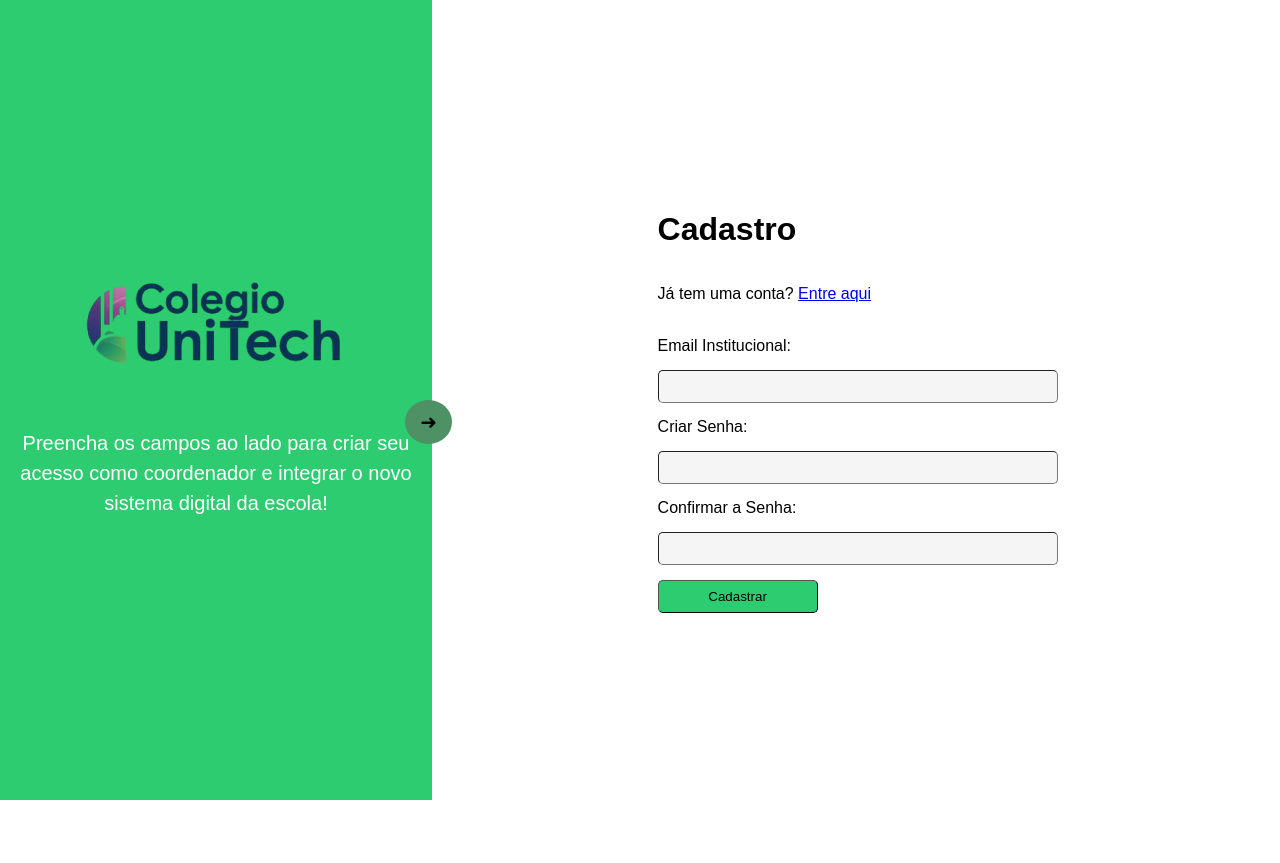
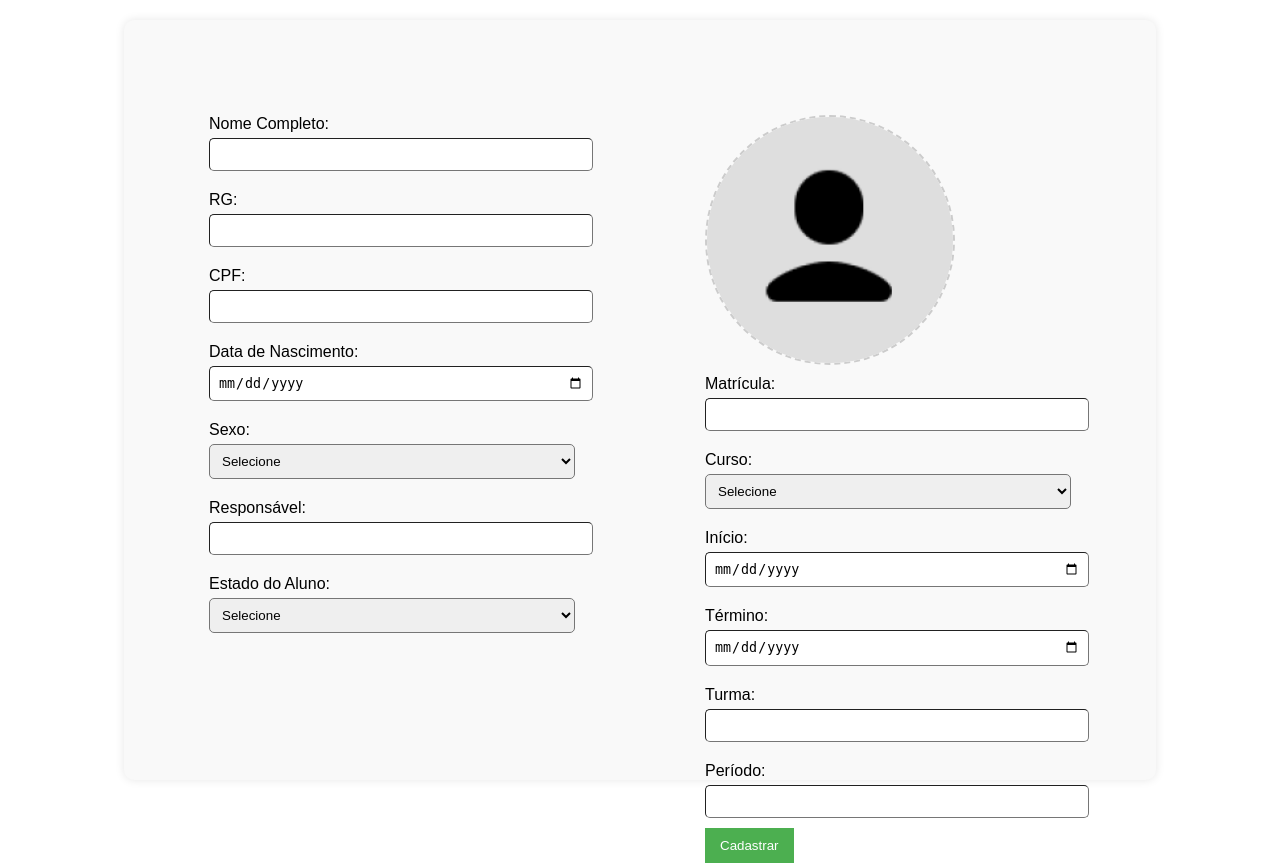
Before and after one commit to MartinsLavinia/Cadastro_alunos, a PHP site: page / in a window 1280 px wide. Before the commit the page ends 800 px from the top, so only its background shows below. Run offline with PHP 8.4, Linux system fonts and the light colour scheme.

Commit message:
imagem no forms (af)

```diff
--- a/index.php
+++ b/index.php
@@ -1,97 +1,131 @@
 <!DOCTYPE html>
-<html lang="en">
+<html lang="pt-BR">
 <head>
     <meta charset="UTF-8">
     <meta name="viewport" content="width=device-width, initial-scale=1.0">
-    <title>Cadastro</title>
+    <title>Cadastro de Alunos</title>
     <style>
-        body, html {
-  margin: 0;
-  padding: 0;
-  height: 100%;
+        body {
             font-family: Arial, sans-serif;
+            margin: 20px;
+        }
+        form {
+            margin-bottom: 20px;
+        }
+        label {
+            display: block;
+            margin: 10px 0 5px;
+        }
+        input, select {
+            width: 100%;
+            padding: 8px;
+            border-radius: 5px;
+            margin-bottom: 10px;
+            border-width: 1px;
+        }
+        button {
+            padding: 10px 15px;
+            background-color: #4CAF50;
+            color: white;
+            border: none;
+            cursor: pointer;
+        }
+        button:hover {
+            background-color: #45a049;
         }
 
         .container {
             display: flex;
-  height: 100vh;
+            width: 80%;
+            height: 90vh;
+            margin: auto;
+            background-color: #f9f9f9;
+            padding: 20px;
+            border-radius: 10px;
+            box-shadow: 0 0 10px rgba(0,0,0,0.1);
         }
 
         .left-panel {
-  width: 35%; /* Menos da metade */
-  background-color: #2ecc71;
-  color: #fff;
-  padding: 40px 20px;
-  display: flex;
-  flex-direction: column;
-  align-items: center;
-  justify-content: center;
+            width: 50%;
+            padding: 65px;
+        }
+
+        .right-panel {
+            width: 50%;
+            padding: 65px;
+        }
+
+        .image-container {
+            position: relative;
+            width: 250px;
+            height: 250px;
+            margin-top: 10px;
+        }
+
+        .image-label {
+            display: block;
+            width: 100%;
+            height: 100%;
+            cursor: pointer;
             position: relative;
         }
 
-.right-panel {
-  width: 65%;
-  background-color: #fff;
-  padding: 60px;
+        #preview {
+            width: 100%;
+            height: 100%;
+            object-fit: cover;
+            border: 2px dashed #ccc;
+            border-radius: 50%;
+            box-sizing: border-box;
         }
 
-/* Estilos opcionais */
-.logo {
-  max-width: 300px;
-  margin-bottom: 20px;
+        .overlay-text {
+            position: absolute;
+            top: 0;
+            left: 0;
+            width: 100%;
+            height: 100%;
+            background-color: rgba(0, 0, 0, 0.3);
+            color: white;
+            font-size: 14px;
+            display: flex;
+            justify-content: center;
+            align-items: center;
+            opacity: 0;
+            transition: opacity 0.3s ease;
+            border-radius: 50%;
+            text-align: center;
+            pointer-events: none;
         }
 
-.texto-info {
-  text-align: center;
-  font-size: 20px;
-  line-height: 1.5;
+        .image-label:hover .overlay-text {
+            opacity: 1;
         }
 
-.seta {
-  position: absolute;
-  right: -20px;
-  top: 50%;
-  background-color: #4D9165;
-  color: #000;
-  border-radius: 50%;
-  padding: 10px 15px;
-  font-size: 20px;
+        .overlay-text span {
+            pointer-events: auto;
+            background-color: rgba(0, 0, 0, 0.6);
+            padding: 8px 12px;
+            border-radius: 5px;
+            cursor: pointer;
+            transition: background-color 0.2s ease;
         }
 
-input {
-    background-color: #F6F5F5;
-    border-width: 1px;
-    padding: 8px;
-    border-radius: 5px;
+        .overlay-text span:hover {
+            background-color: rgba(0, 0, 0, 0.8);
         }
 
-.box {
-    height: 50vh;
-    width: 100%;
-    max-width: 400px;
-    margin: auto;
-    display: flex;
-    flex-direction: column;
-    align-items: left;
-    justify-content: left;
-    padding: 20px;
-    margin-top: 15%;
-    margin-left: 20%;
+        /* Alterna os textos com base na classe 'selected' */
+        img.selected + .overlay-text .select-text {
+            display: none;
         }
 
-form {
-  display: flex;
-  flex-direction: column;
-  gap: 15px;
-  width: 100%;
+        img.selected + .overlay-text .remove-text {
+            display: block;
         }
 
-button {
-    background-color: #2ecc71;
-    border-radius: 5px;
-    border-width: 1px;
-    width: 40%;
-    padding: 8px;
+        .remove-text {
+            display: none;
         }
 
     </style>
@@ -99,75 +133,99 @@ button {
 <body>
     <div class="container">
         <div class="left-panel">
-        <img src="logo_Unitech.png" alt="Logo do Colégio UniTech" class="logo">
-        <p class="texto-info">
-        Preencha os campos ao lado para criar seu acesso como coordenador e integrar o novo sistema digital da escola!
-        </p>
-        <div class="seta">➜</div>
+            <form action="cadastro.php" method="POST">
+                <label for="name">Nome Completo:</label>
+                <input type="text" id="name" name="name" required>
+
+                <label for="rg">RG:</label>
+                <input type="text" id="rg" name="rg" required pattern="\d{6,8}[0-9Xx]">
+
+                <label for="cpf">CPF:</label>
+                <input type="text" id="cpf" name="cpf" pattern="\d{11}" required>
+
+                <label for="nascimento">Data de Nascimento:</label>
+                <input type="date" id="nascimento" name="nascimento" required>
+
+                <label for="sexo">Sexo:</label>
+                <select id="sexo" name="sexo" required>
+                    <option value="">Selecione</option>
+                    <option value="masculino">Masculino</option>
+                    <option value="feminino">Feminino</option>
+                    <option value="outro">Outro</option>
+                </select>
+
+                <label for="responsavel">Responsável:</label>
+                <input type="text" id="responsavel" name="responsavel" required>
+
+                <label for="estado">Estado do Aluno:</label>
+                <select id="estado" name="estado" required>
+                    <option value="">Selecione</option>
+                    <option value="ativo">Ativo</option>
+                    <option value="inativo">Inativo</option>
+                </select>
             </div>
             <div class="right-panel">
-        <!-- Aqui vai o formulário depois -->
-        <div class="box">
-            <h1>Cadastro</h1>
-            <p>Já tem uma conta? <a href="login.php">Entre aqui</a> </p>
-            <br>
-                <form method="POST">
-                    <label for="email">Email Institucional:</label>
-                    <input type="email" id="email" name="email" required>
+            <div class="image-container">
+                <label for="foto" class="image-label">
+                    <img id="preview" src="perfil.png" alt="Foto do Aluno">
+                    <div class="overlay-text">
+                    <span class="select-text">Selecionar imagem</span>
+                    <span class="remove-text" onclick="removerImagem()">Remover imagem</span>
+                    </div>
+                </label>
+                <input type="file" id="foto" name="foto" accept="image/*" style="display: none;" onchange="previewImage(event)">
+            </div>
 
-                    <label for="senha">Criar Senha:</label>
-                    <input type="password" id="senha" name="senha" required>
 
-                    <label for="confirmarsenha">Confirmar a Senha:</label>
-                    <input type="password" id="confirmarsenha" name="confirmarsenha" required>
+
+                <label for="matricula">Matrícula:</label>
+                <input type="number" id="matricula" name="matricula" required>
+
+                <label for="curso">Curso:</label>
+                <select id="curso" name="curso" required>
+                    <option value="">Selecione</option>
+                    <option value="curso1">Curso 1</option>
+                    <option value="curso2">Curso 2</option>
+                    <!-- teste -->
+                </select>
+
+                <label for="inicio">Início:</label>
+                <input type="date" id="inicio" name="inicio" required>
+
+                <label for="termino">Término:</label>
+                <input type="date" id="termino" name="termino" required>
+
+                <label for="turma">Turma:</label>
+                <input type="text" id="turma" name="turma" required>
+
+                <label for="periodo">Período:</label>
+                <input type="text" id="periodo" name="periodo" required>
 
                 <button type="submit">Cadastrar</button>
+            </div>
         </form>
-                <br>
-                <?php
-$servername = "localhost";
-$username = "root";
-$password = "";
-$dbname = "cadastro_alunos";
+    </div>
+    <script>
+        function previewImage(event) {
+        const preview = document.getElementById('preview');
+        const file = event.target.files[0];
 
-$conexao = new mysqli($servername, $username, $password, $dbname);
-
-if ($conexao->connect_error) {
-    die("Falha na conexão: " . $conexao->connect_error);
+        if (file) {
+            const reader = new FileReader();
+            reader.onload = function () {
+                preview.src = reader.result;
+                preview.classList.add('selected');
+            };
+            reader.readAsDataURL(file);
+        }
     }
 
-if ($_SERVER["REQUEST_METHOD"] == "POST") {
-    $email = $_POST['email'];
-    $senha = $_POST['senha'];
-    $senhaCriptografada = password_hash($senha, PASSWORD_DEFAULT);
-
-    // Verifica se o email já existe
-    $verifica = $conexao->prepare("SELECT email FROM contas WHERE email = ?");
-    $verifica->bind_param("s", $email);
-    $verifica->execute();
-    $verifica->store_result();
-
-    if ($verifica->num_rows > 0) {
-        echo "Já existe uma conta cadastrada neste email!";
-    } else {
-        $stmt = $conexao->prepare("INSERT INTO contas (email, senha) VALUES (?, ?)");
-        $stmt->bind_param("ss", $email, $senhaCriptografada);
-
-        if ($stmt->execute()) {
-            echo "Cadastro realizado com sucesso!";
-        } else {
-            echo "Erro ao cadastrar: " . $stmt->error;
+    function removerImagem() {
+        const preview = document.getElementById('preview');
+        preview.src = "perfil.png"; // Substitua pelo caminho correto da imagem padrão
+        preview.classList.remove('selected');
+        document.getElementById('foto').value = "";
     }
-
-        $stmt->close();
-    }
-
-    $verifica->close();
-    $conexao->close();
-}
-?>
-        </div>
-    </div>
-    </div>
+    </script>
 </body>
 </html>
```
Also changed, not shown: cadastro.php (+149 -84 lines), login.php (+18 -19 lines), perfil.png (added). Lines whose indentation alone changed are shown as unchanged.
